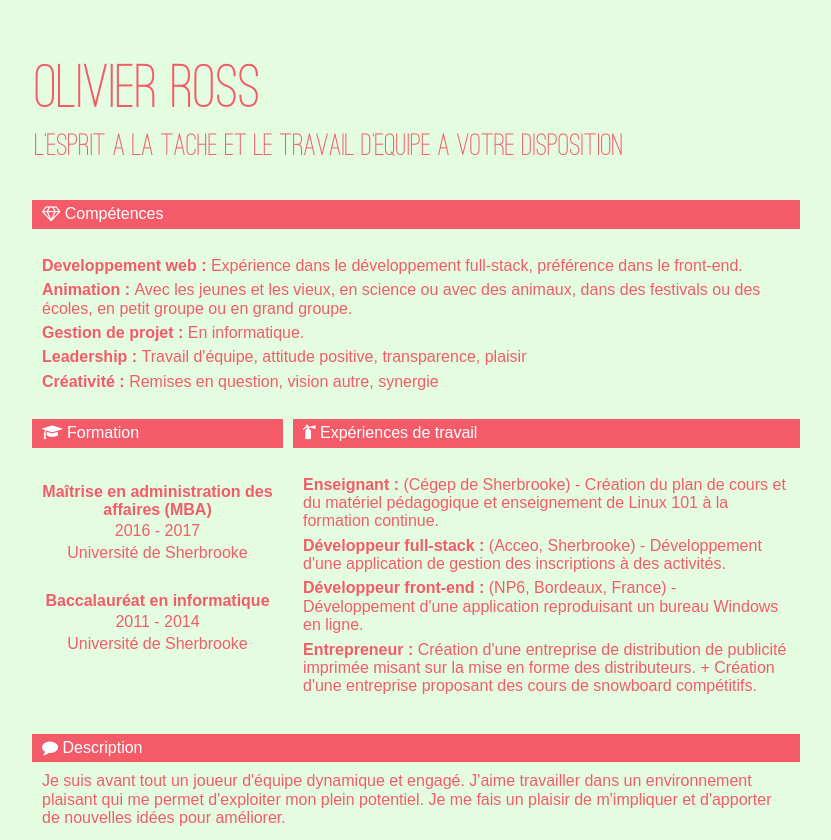
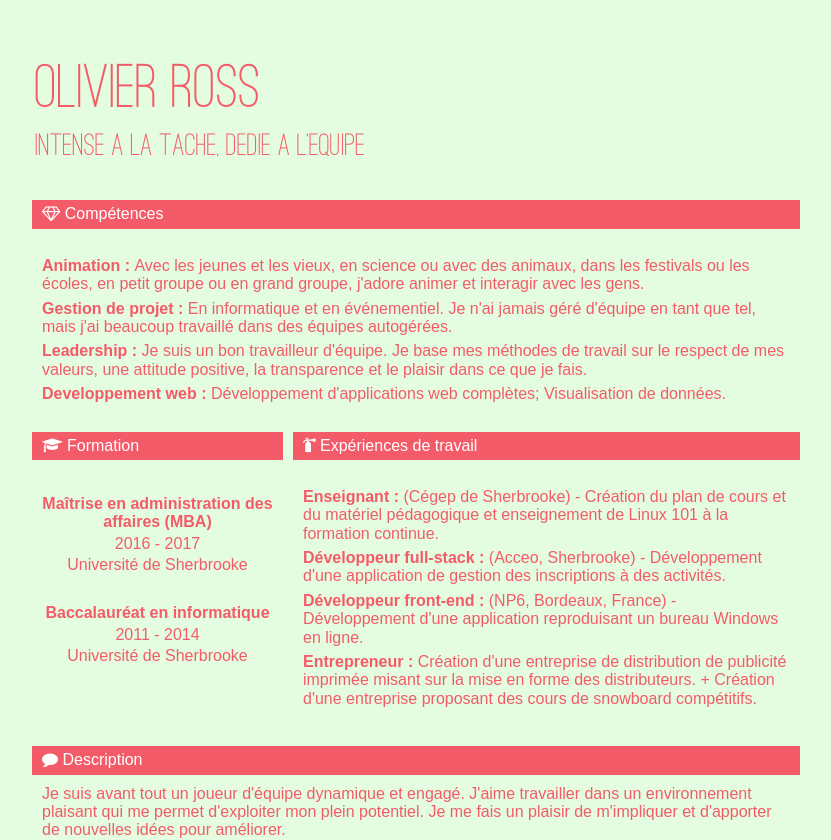
Before and after one commit to OlivierRoss/site-perso, a plain HTML site: page index.html in a window 1280 px wide. Shown: the top 840 px of the page, without its empty margins (224-1055 px from the left). Drawn offline with nearby package versions, Linux system fonts and the light colour scheme.

Commit message:
texte et ordre

```diff
--- a/index.html
+++ b/index.html
@@ -23,7 +23,7 @@
                     Olivier Ross
                 </h1>
                 <h2 class="mission">
-                    L'esprit a la tache et le travail d'equipe a votre disposition
+                    Intense a la tache, dedie a l'equipe
                 </h2>
             </div>
             <div class="pure-u-1 pure-u-md-1-5"></div>
@@ -32,24 +32,21 @@
             <div class="pure-u-1 pure-u-md-1-5"></div>
             <div class="pure-u-1 pure-u-md-3-5">
                 <div class="banniere">
-                    <span style="display: inline-block"><i class="fa  fa-diamond"></i></span> Comp&eacute;tences
+                    <span style="display: inline-block"><i class="fa fa-diamond"></i></span> Comp&eacute;tences
                 </div>
                 <div class="contenu">
                     <ul>
                         <li class="element">
-                            <span style="font-weight: bold;">Developpement web : </span> Exp&eacute;rience dans le d&eacute;veloppement full-stack, pr&eacute;f&eacute;rence dans le front-end.
+                            <span style="font-weight: bold;">Animation : </span>Avec les jeunes et les vieux, en science ou avec des animaux, dans les festivals ou les &eacute;coles, en petit groupe ou en grand groupe, j'adore animer et interagir avec les gens.
                         </li>
                         <li class="element">
-                            <span style="font-weight: bold;">Animation : </span>Avec les jeunes et les vieux, en science ou avec des animaux, dans des festivals ou des &eacute;coles, en petit groupe ou en grand groupe.
+                            <span style="font-weight: bold;">Gestion de projet : </span>En informatique et en &eacute;v&eacute;nementiel. Je n'ai jamais g&eacute;r&eacute; d'&eacute;quipe en tant que tel, mais j'ai beaucoup travaill&eacute; dans des &eacute;quipes autog&eacute;r&eacute;es.
                         </li>
                         <li class="element">
-                            <span style="font-weight: bold;">Gestion de projet : </span>En informatique.
+                            <span style="font-weight: bold;">Leadership : </span>Je suis un bon travailleur d'&eacute;quipe. Je base mes m&eacute;thodes de travail sur le respect de mes valeurs, une attitude positive, la transparence et le plaisir dans ce que je fais.
                         </li>
                         <li class="element">
-                            <span style="font-weight: bold;">Leadership : </span>Travail d'&eacute;quipe, attitude positive, transparence, plaisir
-                        </li>
-                        <li class="element">
-                            <span style="font-weight: bold;">Cr&eacute;ativit&eacute; : </span>Remises en question, vision autre, synergie
+                            <span style="font-weight: bold;">Developpement web : </span> D&eacute;veloppement d'applications web compl&egrave;tes; Visualisation de donn&eacute;es.
                         </li>
                     </ul>
                 </div>
@@ -193,7 +190,7 @@
             <div class="pure-u-1 pure-u-md-1-5"></div>
             <div class="pure-u-1 pure-u-md-3-5">
                 <div class="banniere">
-                    <span style="display: inline-block"><i class="fa  fa-heart"></i></span> Conclusion
+                    <span style="display: inline-block"><i class="fa fa-heart"></i></span> Conclusion
                 </div>
                 <div class="contenu">
                     Si vous avez lu jusqu'ici, j'aimerais certainement que nous ayons une conversation!
```
